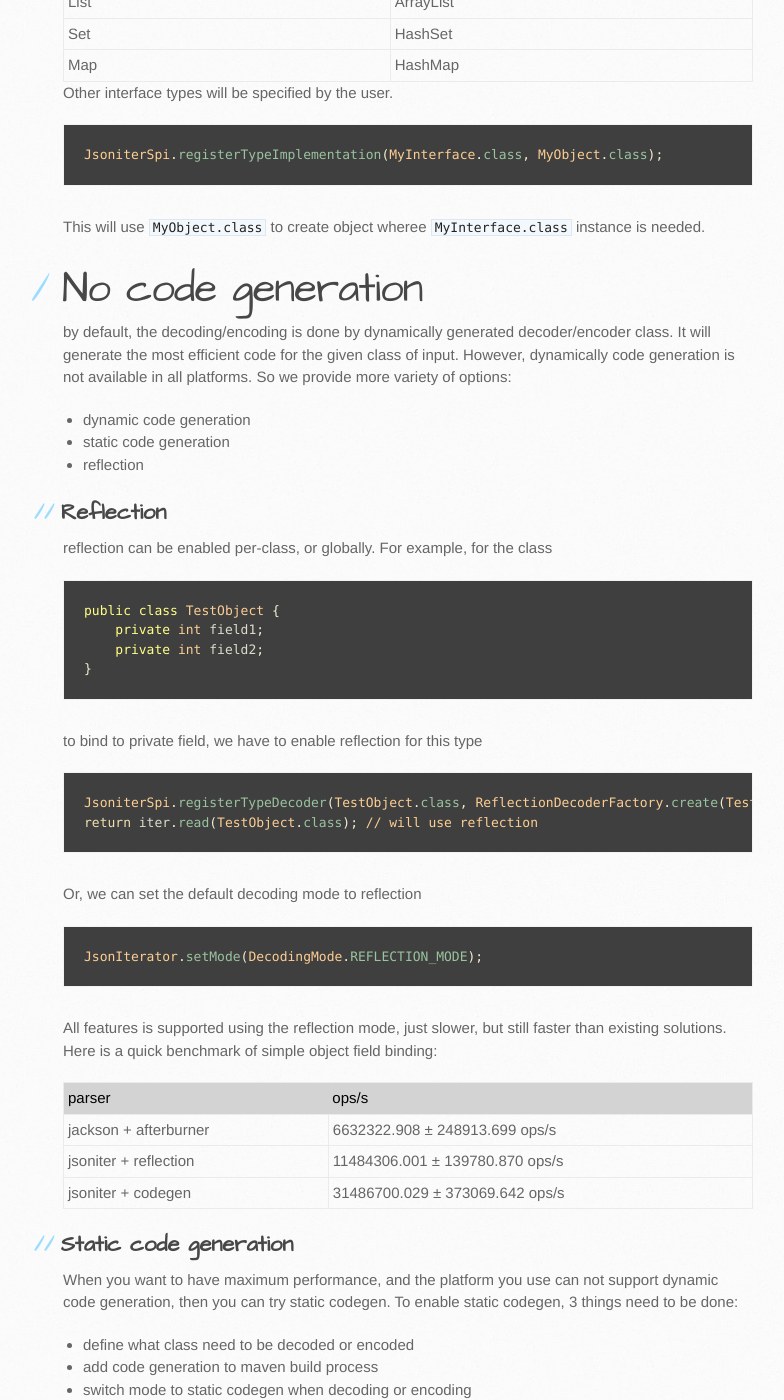
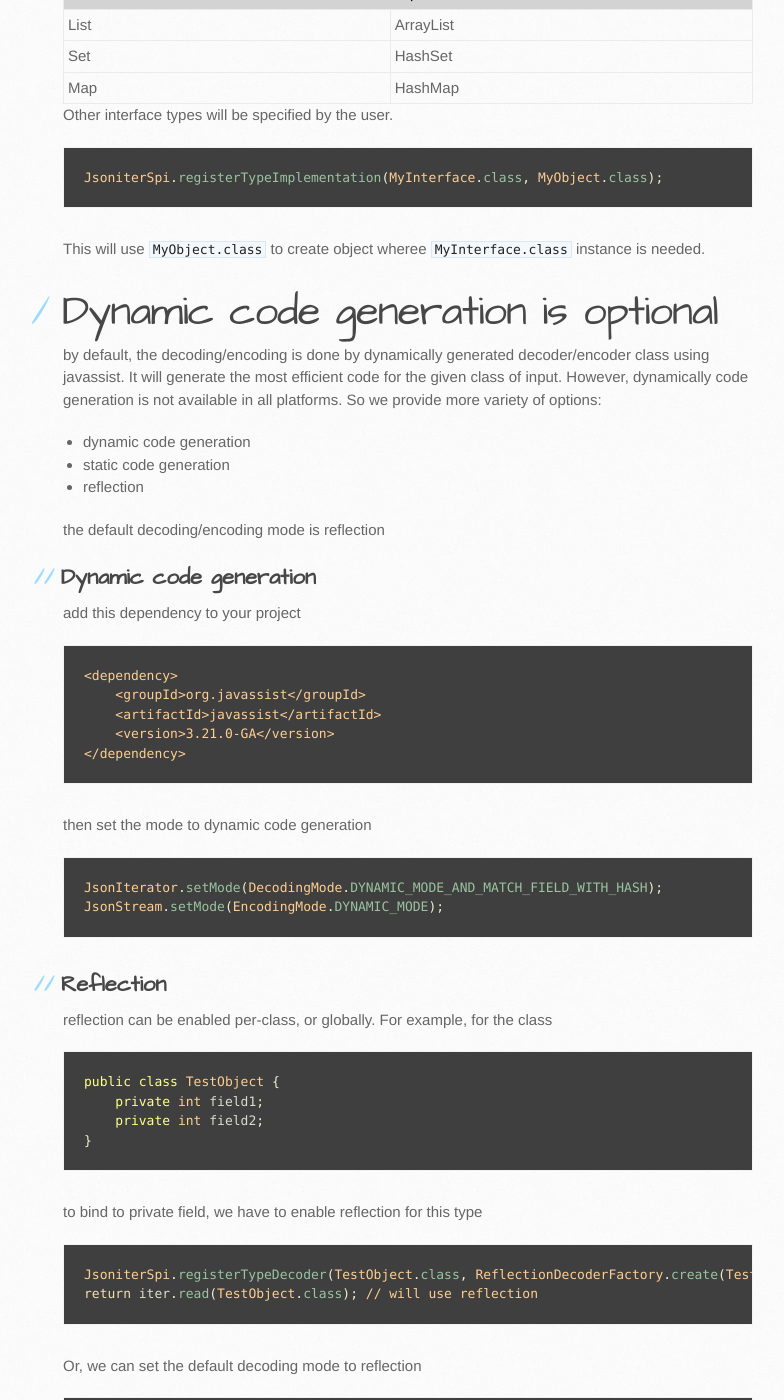
Before and after one commit to json-iterator/json-iterator.github.io, a Jekyll site: the page built from java-features.md, in a window 1280 px wide and 1400 px high, scrolled down 11211 px. Shown: the whole window, without its empty margins (107-891 px from the left). Built offline with Jekyll 4.4.1, drawn with Linux system fonts in a browser that asks for light colours; comment, search, counter and statistics services are not loaded; some of the changed text lies outside the part shown.

Commit message:
Update java-features.md

````diff
--- a/java-features.md
+++ b/java-features.md
@@ -488,13 +488,34 @@ JsoniterSpi.registerTypeImplementation(MyInterface.class, MyObject.class);
 
 This will use `MyObject.class` to create object wheree `MyInterface.class` instance is needed.
 
-# No code generation
+# Dynamic code generation is optional
 
-by default, the decoding/encoding is done by dynamically generated decoder/encoder class. It will generate the most efficient code for the given class of input. However, dynamically code generation is not available in all platforms. So we provide more variety of options:
+by default, the decoding/encoding is done by dynamically generated decoder/encoder class using javassist. It will generate the most efficient code for the given class of input. However, dynamically code generation is not available in all platforms. So we provide more variety of options:
 
 * dynamic code generation
 * static code generation
 * reflection
+
+the default decoding/encoding mode is reflection
+
+## Dynamic code generation
+
+add this dependency to your project
+
+```xml
+<dependency>
+    <groupId>org.javassist</groupId>
+    <artifactId>javassist</artifactId>
+    <version>3.21.0-GA</version>
+</dependency>
+```
+
+then set the mode to dynamic code generation
+
+```java
+JsonIterator.setMode(DecodingMode.DYNAMIC_MODE_AND_MATCH_FIELD_WITH_HASH);
+JsonStream.setMode(EncodingMode.DYNAMIC_MODE);
+```
 
 ## Reflection
 
````
